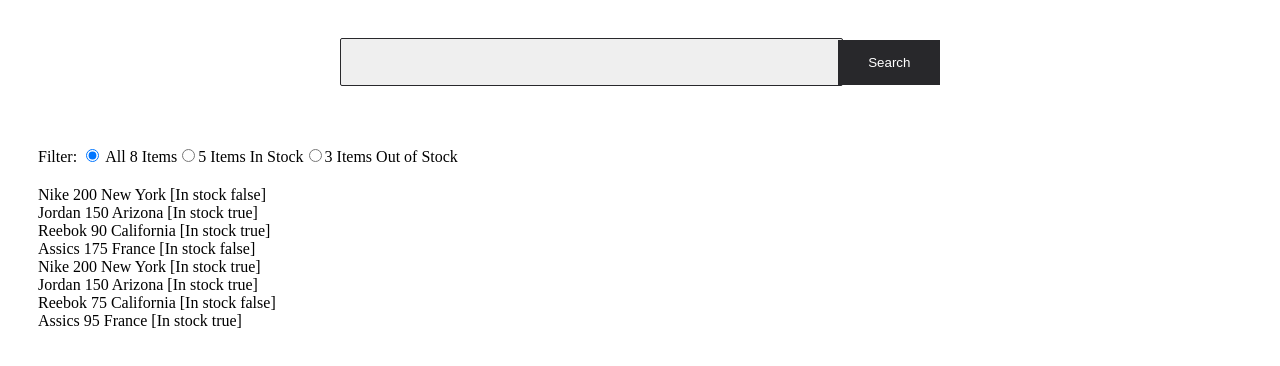
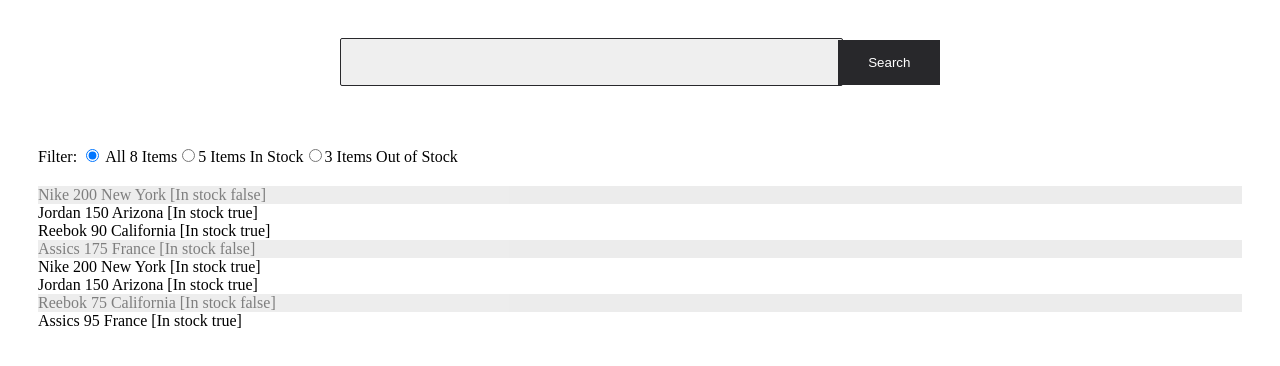
Before and after one commit to marco19972015/angularPratice, an Angular app: page / in a window 1280 px wide. Shown: the top 366 px of the page. Built offline with nearby package versions, Linux system fonts and the light colour scheme.

Commit message:
Created a new directive that implenets the use of the property setter keyword and allows us to turn a property into a method in order to return a type, in this case a boolean, from the template/parent directive. We then use a reference to the host element to implement a change

```diff
--- /dev/null
+++ b/src/app/CustomDirectives/disable-product.directive.ts
@@ -0,0 +1,17 @@
+import { Directive, ElementRef, Input, Renderer2 } from '@angular/core';
+
+@Directive({
+  selector: '[disableProduct]'
+})
+export class DisableProductDirective {
+
+  constructor(private element: ElementRef, private renderer: Renderer2 ) { }
+
+  // set allows us to implement the property like a method
+  @Input() set disableProduct(disable: Boolean) {
+    if(disable){
+      this.renderer.addClass(this.element.nativeElement, 'disable-out-of-stock-product')
+    }
+  }
+
+}
--- a/src/app/app.module.ts
+++ b/src/app/app.module.ts
@@ -13,6 +13,7 @@
 import { SetBackground } from './CustomDirectives/SetBackground.directive';
 import { HighlightDirective } from './CustomDirectives/highlight.directive';
 import { AppHoverDirective } from './CustomDirectives/app-hover.directive';
+import { DisableProductDirective } from './CustomDirectives/disable-product.directive';
 
 @NgModule({
   declarations: [
@@ -25,7 +26,8 @@
     ProductDetailComponent,
     SetBackground,
     HighlightDirective,
-    AppHoverDirective
+    AppHoverDirective,
+    DisableProductDirective
   ],
   imports: [
     BrowserModule,
--- a/src/app/parent/product-detail/product-detail.component.html
+++ b/src/app/parent/product-detail/product-detail.component.html
@@ -1,4 +1,4 @@
-<div class="ekart--product--details--info scroll">
+<div class="ekart--product--details--info scroll" [disableProduct]="true">
     <div class="ekart-product-detail-close">
         <i class="fa fa-times" aria-hidden="true"></i>
     </div>
--- a/src/app/parent/product/product.component.html
+++ b/src/app/parent/product/product.component.html
@@ -1,5 +1,5 @@
 <!-- Using the directive on the div (the host) we can access a reference of this DIV element -->
-<div appHighlight>
+<div appHighlight [disableProduct]="!product.inStock">
     {{product.brand}}
     {{product.price}}
     {{product.location}}
--- a/src/styles.css
+++ b/src/styles.css
@@ -1 +1,5 @@
 /* You can add global styles to this file, and also import other style files */
+.disable-out-of-stock-product {
+    background-color: #2828282B;
+    opacity: 0.5;
+}
```
